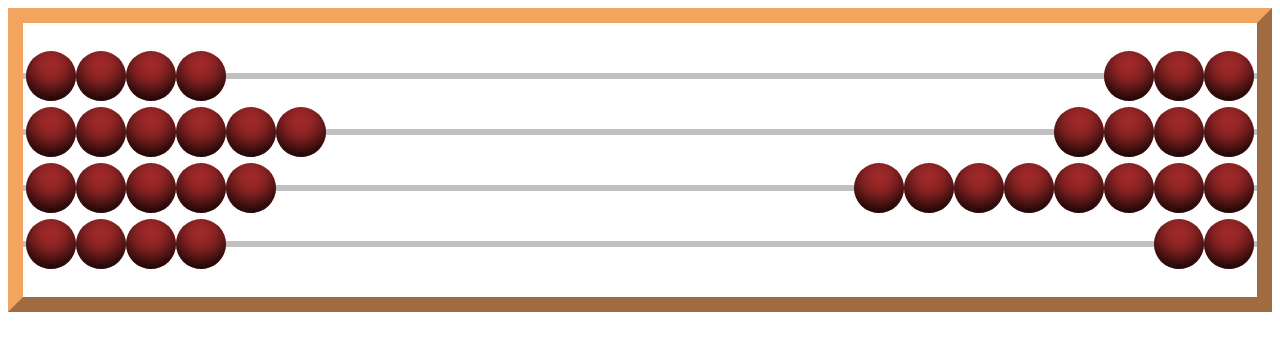
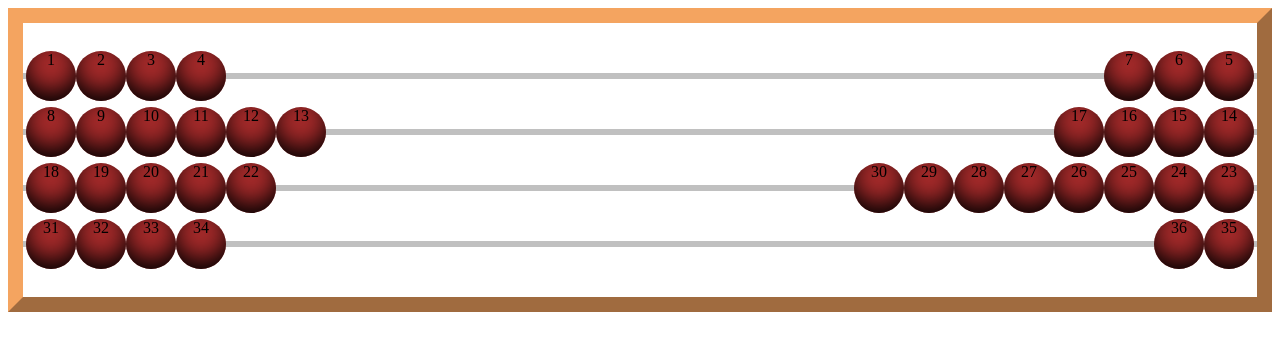
Before and after one commit to MerikeM/I244, a PHP site: page /ylesanne2.html in a window 1280 px wide. Shown: the top 351 px of the page. Run offline with PHP 8.4, Linux system fonts and the light colour scheme.

Commit message:
5.kodutöö - 2. ülesanne

```diff
--- /dev/null
+++ b/kodutoo05/abakus.js
@@ -0,0 +1,14 @@
+window.onload = function() {
+    var beads = document.querySelectorAll(".bead");
+    for (var i = 0; i<beads.length; i++){
+        var b = beads[i];
+        b.onclick = function(){
+            var position = window.getComputedStyle(this).cssFloat;
+            if (position=="right"){
+                this.style.cssFloat="left";
+            } else if (position=="left"){
+                this.style.cssFloat="right";
+            }
+        }
+    }
+}
--- a/kodutoo05/ylesanne2-style.css
+++ b/kodutoo05/ylesanne2-style.css
@@ -6,6 +6,7 @@
     box-shadow: 0px -11px 23px -3px black inset;
     margin-top: -25px;
     float: right;
+    text-align: center;
 }
 
 .row {
--- a/kodutoo05/ylesanne2.html
+++ b/kodutoo05/ylesanne2.html
@@ -3,53 +3,54 @@
     <head>
         <meta charset="utf-8">
         <title>Ülesanne 2</title>
+        <script src="abakus.js" type="text/javascript"></script>
         <link rel="stylesheet" type="text/css" href="ylesanne2-style.css">
     </head>
     <body>
         <div id="frame">
             <div class="row">
-                <div class="bead left"></div>
-                <div class="bead left"></div>
-                <div class="bead left"></div>
-                <div class="bead left"></div>
-                <div class="bead"></div>
-                <div class="bead"></div>
-                <div class="bead"></div>
+                <div class="bead left">1</div>
+                <div class="bead left">2</div>
+                <div class="bead left">3</div>
+                <div class="bead left">4</div>
+                <div class="bead">5</div>
+                <div class="bead">6</div>
+                <div class="bead">7</div>
             </div>
             <div class="row">
-                <div class="bead left"></div>
-                <div class="bead left"></div>
-                <div class="bead left"></div>
-                <div class="bead left"></div>
-                <div class="bead left"></div>
-                <div class="bead left"></div>
-                <div class="bead"></div>
-                <div class="bead"></div>
-                <div class="bead"></div>
-                <div class="bead"></div>
+                <div class="bead left">8</div>
+                <div class="bead left">9</div>
+                <div class="bead left">10</div>
+                <div class="bead left">11</div>
+                <div class="bead left">12</div>
+                <div class="bead left">13</div>
+                <div class="bead">14</div>
+                <div class="bead">15</div>
+                <div class="bead">16</div>
+                <div class="bead">17</div>
             </div>
             <div class="row">
-                <div class="bead left"></div>
-                <div class="bead left"></div>
-                <div class="bead left"></div>
-                <div class="bead left"></div>
-                <div class="bead left"></div>
-                <div class="bead"></div>
-                <div class="bead"></div>
-                <div class="bead"></div>
-                <div class="bead"></div>
-                <div class="bead"></div>
-                <div class="bead"></div>
-                <div class="bead"></div>
-                <div class="bead"></div>
+                <div class="bead left">18</div>
+                <div class="bead left">19</div>
+                <div class="bead left">20</div>
+                <div class="bead left">21</div>
+                <div class="bead left">22</div>
+                <div class="bead">23</div>
+                <div class="bead">24</div>
+                <div class="bead">25</div>
+                <div class="bead">26</div>
+                <div class="bead">27</div>
+                <div class="bead">28</div>
+                <div class="bead">29</div>
+                <div class="bead">30</div>
             </div>
             <div class="row">
-                <div class="bead left"></div>
-                <div class="bead left"></div>
-                <div class="bead left"></div>
-                <div class="bead left"></div>
-                <div class="bead"></div>
-                <div class="bead"></div>
+                <div class="bead left">31</div>
+                <div class="bead left">32</div>
+                <div class="bead left">33</div>
+                <div class="bead left">34</div>
+                <div class="bead">35</div>
+                <div class="bead">36</div>
             </div>
         </div>
     </body>
```
